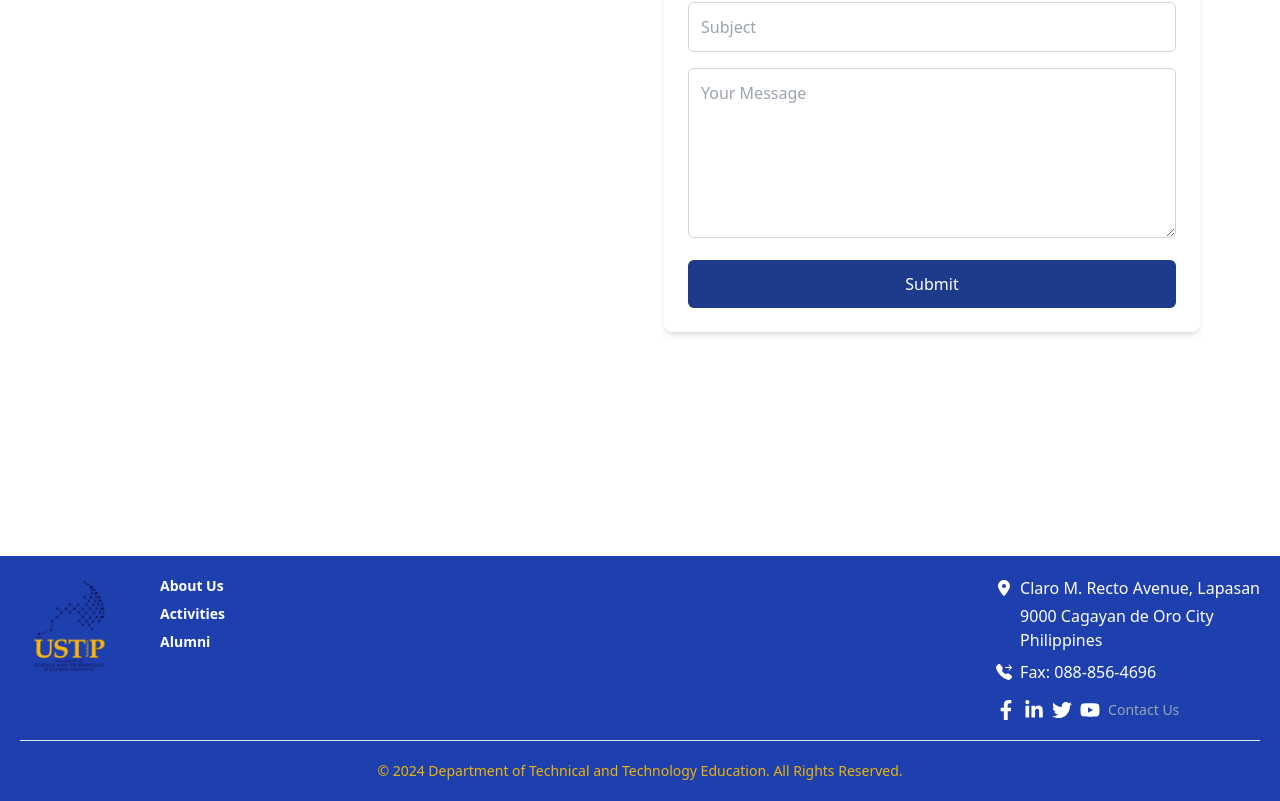
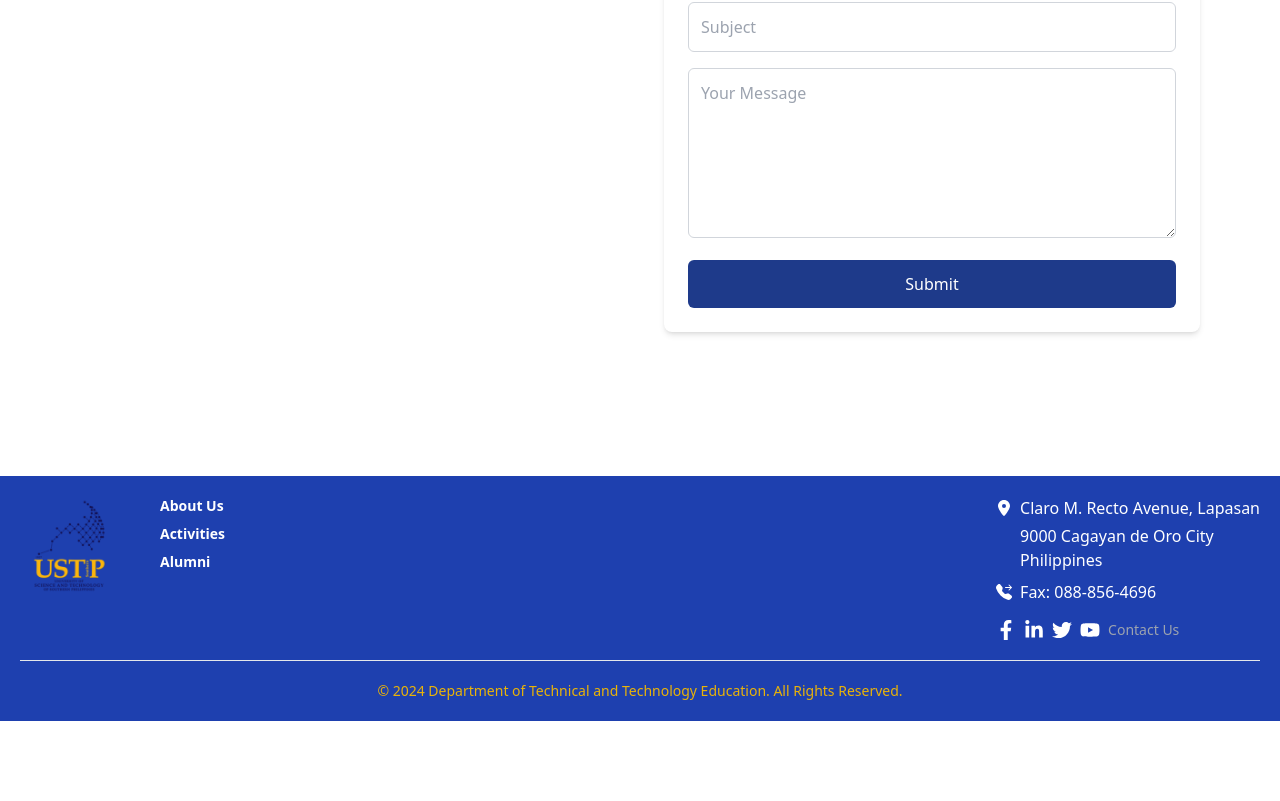
Before and after one commit to vonfrancis00/DTTED, a React (Create React App) app: page /contactus in a window 1280 px wide. Shown: the part 346-1147 px from the top of the page. After the commit the page ends 1067 px from the top, so only its background shows below. Built offline with nearby package versions, Linux system fonts and the light colour scheme.

Commit message:
new update

```diff
--- a/src/components/Footer.jsx
+++ b/src/components/Footer.jsx
@@ -5,7 +5,7 @@ import { FaFacebookF, FaLinkedinIn, FaTwitter, FaYoutube } from "react-icons/fa"
 
 const Footer = () => {
   return (
-    <footer className="bg-blue-800 text-white p-5 mt-20">
+    <footer className="bg-blue-800 text-white p-5">
       <div className="flex justify-between items-start mb-5">
 
         <div className="flex items-start">
--- a/src/pages/activities.jsx
+++ b/src/pages/activities.jsx
@@ -27,7 +27,7 @@ const Activities = () => {
   };
 
   return (
-    <div className="container mx-auto px-6 py-8 mt-20">
+    <div className="container mx-auto px-6 py-8 mt-20 mb-20">
       <h2 className="text-3xl font-bold text-center mb-6">Monthly Activities</h2>
 
       <div className="mb-6">
--- a/src/pages/alumni.jsx
+++ b/src/pages/alumni.jsx
@@ -51,7 +51,7 @@ const Alumni = () => {
         </div>
 
         {/* Alumni Registration Form */}
-        <div>
+        <div className='mb-20'>
           <h3 className="text-2xl font-semibold text-center mb-4">Alumni Registration</h3>
           <form onSubmit={handleSubmit} className="space-y-4 max-w-xl mx-auto">
             <input
--- a/src/pages/announcement.jsx
+++ b/src/pages/announcement.jsx
@@ -26,7 +26,7 @@ const Announcements = () => {
   };
 
   return (
-    <div className="container mx-auto px-6 py-8">
+    <div className="container mx-auto px-6 py-8 mt-20 mb-20">
       <h2 className="text-3xl font-bold text-center mb-6">Announcements</h2>
       <div className="mb-6">
         <h3 className="text-2xl font-semibold text-center mb-4">Latest Announcements</h3>
```
